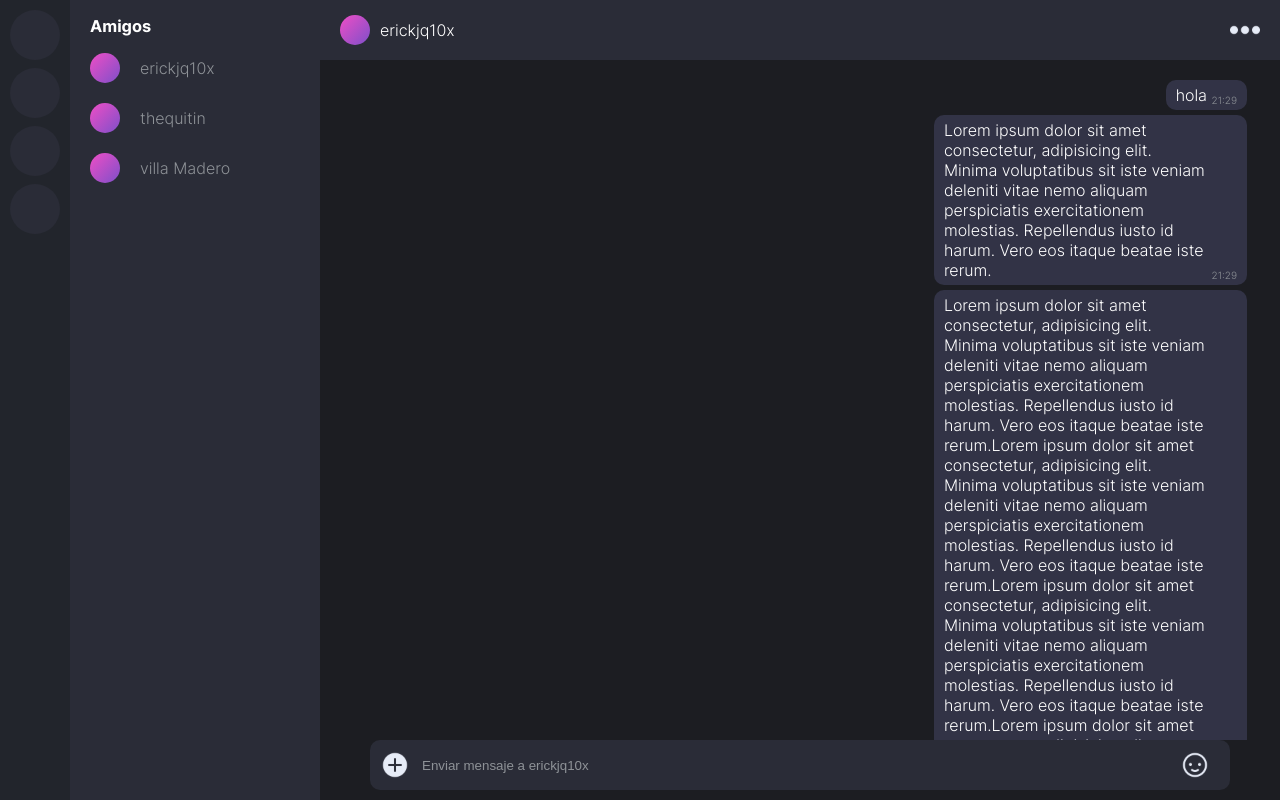
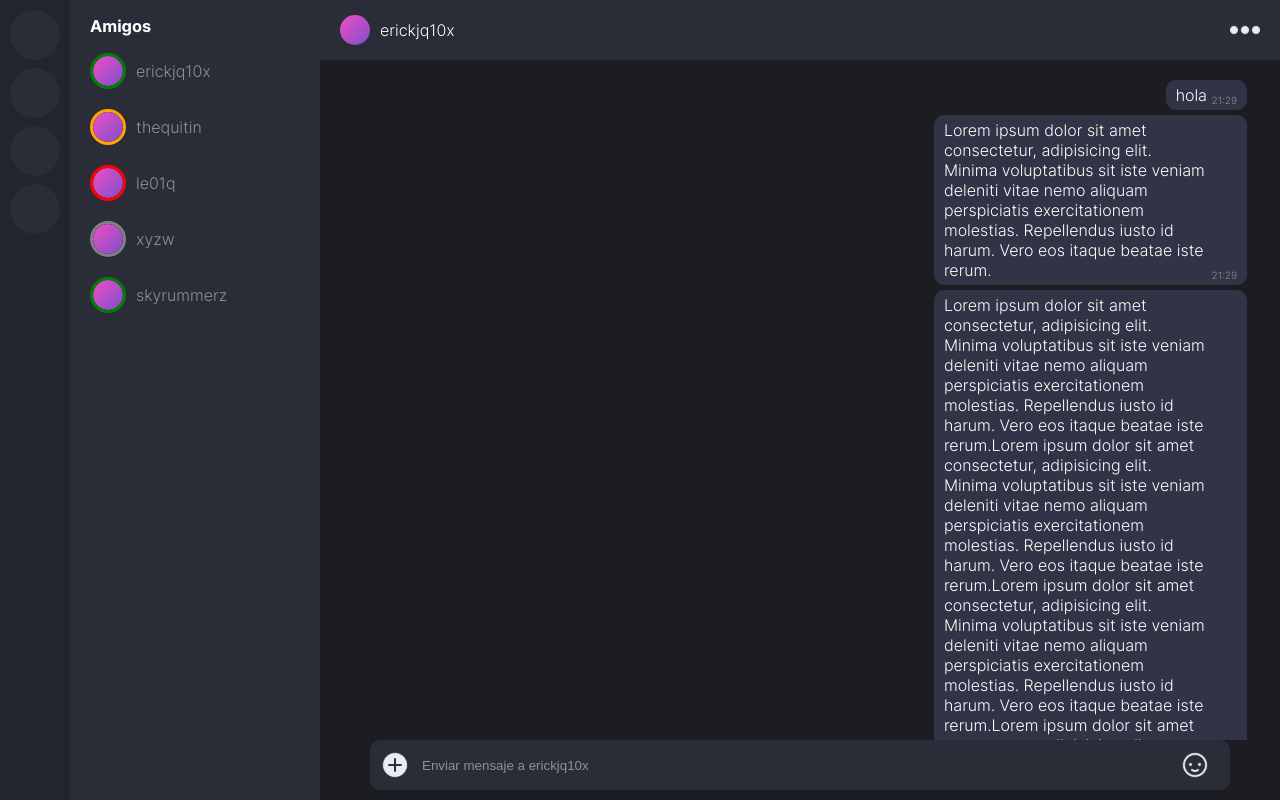
Before and after one commit to TeamMrWeb/parches-chat, a React (Vite) app: page /chat in a window 1280 px wide. Built offline with nearby package versions, Linux system fonts and the light colour scheme.

Commit message:
feat: add friend component and status styles

```diff
--- /dev/null
+++ b/src/components/Friend/Friend.tsx
@@ -0,0 +1,17 @@
+import friendImage from "../../assets/icons/friend-image.svg"
+
+export default function Friend({ image, username, status, key }: { image: string; username: string; status: number; key: number }) {
+  const defineBorderColor = () => {
+    if (status === 1) return "green"
+    if (status === 2) return "orange"
+    if (status === 3) return "red"
+    return "gray"
+  }
+
+  return (
+    <li className="friend" key={key}>
+      <img className="friend__image" src={friendImage} alt="Imagén de $friend" style={{ borderColor: defineBorderColor() }} />
+      <span className="friend__username">{username}</span>
+    </li>
+  )
+}
--- /dev/null
+++ b/src/components/Friend/_friend.scss
@@ -0,0 +1,20 @@
+.friend {
+  display: flex;
+  align-items: center;
+  gap: 10px;
+  cursor: pointer;
+  &:hover {
+    background-color: $secundaryColorHover;
+    .friend__username {
+      color: $whiteColor !important;
+    }
+  }
+  .friend__image {
+    border: 3px solid;
+    border-radius: 100px;
+  }
+  .friend__username {
+    font-size: 16px;
+    color: $textGrayColor;
+  }
+}
--- a/src/components/Friends/Friends.tsx
+++ b/src/components/Friends/Friends.tsx
@@ -1,21 +1,21 @@
-import friendImage from "../../assets/icons/friend-image.svg"
+import Friend from "../Friend/Friend"
+
 export default function Friends() {
+  const friends = [
+    { id: 1, username: "erickjq10x", image: "nohay", status: 1 },
+    { id: 2, username: "thequitin", image: "nohay", status: 2 },
+    { id: 3, username: "le01q", image: "nohay", status: 3 },
+    { id: 4, username: "xyzw", image: "nohay", status: 4 },
+    { id: 5, username: "skyrummerz", image: "nohay", status: 1 }
+  ]
+
   return (
     <section className="friends">
       <h3 className="friends__title">Amigos</h3>
       <ul className="friends-list">
-        <li className="friend">
-          <img className="friend__image" src={friendImage} alt="Imagén de $friend" />
-          <span className="friend__username">erickjq10x</span>
-        </li>
-        <li className="friend">
-          <img className="friend__image" src={friendImage} alt="Imagén de $friend" />
-          <span className="friend__username">thequitin</span>
-        </li>
-        <li className="friend">
-          <img className="friend__image" src={friendImage} alt="Imagén de $friend" />
-          <span className="friend__username">villa Madero</span>
-        </li>
+        {friends.map(friend => (
+          <Friend image={friend.image} username={friend.username} status={friend.status} key={friend.id} />
+        ))}
       </ul>
     </section>
   )
--- a/src/components/Friends/_friends.scss
+++ b/src/components/Friends/_friends.scss
@@ -6,22 +6,9 @@
   padding-left: 20px;
   box-sizing: border-box;
   color: $whiteColor;
-  .friends__title {
-  }
   .friends-list {
     display: flex;
     flex-direction: column;
     gap: 20px;
-    .friend {
-      display: flex;
-      align-items: center;
-      gap: 20px;
-      .friend__image {
-      }
-      .friend__username {
-        font-size: 16px;
-        color: $textGrayColor;
-      }
-    }
   }
 }
--- a/src/hooks/useSubmitForm.ts
+++ b/src/hooks/useSubmitForm.ts
@@ -28,11 +28,12 @@ export const useSubmitForm = () => {
       Object.assign(userData, { [(elem as HTMLInputElement).name]: (elem as HTMLInputElement).value })
     })
     const { username, email, password } = userData as any
-    console.log(username, email, password, inputsArray)
+    console.log({ username, email, password })
 
     if (type === "register") {
       register({ variables: { username, email, password } })
         .then(res => {
+          console.log(res)
           const authToken = res.data.register
           localStorage.setItem("auth", authToken)
         })
--- a/src/scss/index.css
+++ b/src/scss/index.css
@@ -449,15 +449,6 @@ html body #root .App ul {
   flex-direction: column;
   gap: 20px;
 }
-.friends .friends-list .friend {
-  display: flex;
-  align-items: center;
-  gap: 20px;
-}
-.friends .friends-list .friend .friend__username {
-  font-size: 16px;
-  color: #8e9297;
-}
 
 .groups {
   display: flex;
@@ -599,4 +590,25 @@ html body #root .App ul {
 .group__image {
   width: 50px;
   height: 50px;
+}
+
+.friend {
+  display: flex;
+  align-items: center;
+  gap: 10px;
+  cursor: pointer;
+}
+.friend:hover {
+  background-color: #323346;
+}
+.friend:hover .friend__username {
+  color: #ffffff !important;
+}
+.friend .friend__image {
+  border: 3px solid;
+  border-radius: 100px;
+}
+.friend .friend__username {
+  font-size: 16px;
+  color: #8e9297;
 }/*# sourceMappingURL=index.css.map */
--- a/src/scss/index.scss
+++ b/src/scss/index.scss
@@ -54,3 +54,4 @@ html {
 @import "../components/Messages/messages";
 @import "../components/Message/message";
 @import "../components/Group/group";
+@import "../components/Friend/friend";
```
Also changed, not shown: 1 other file (tests, documents, lock files or other folders).
